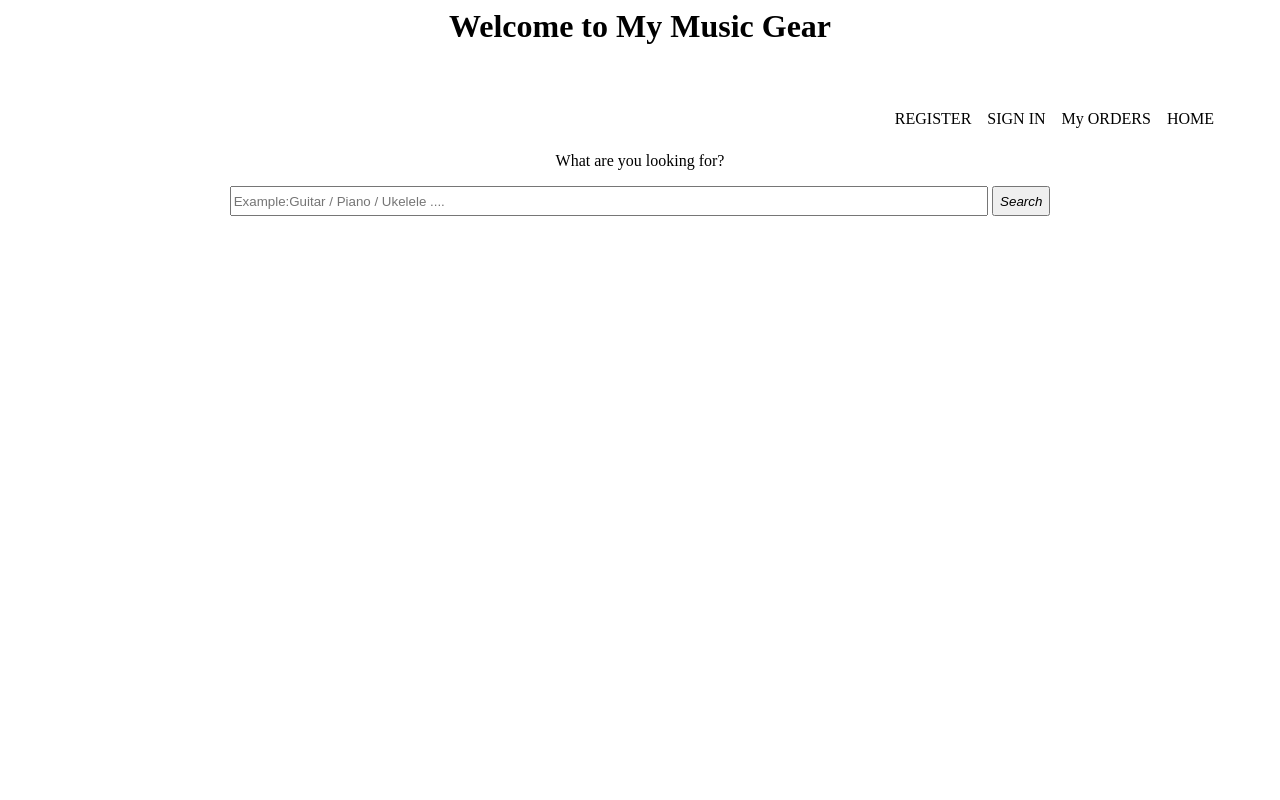
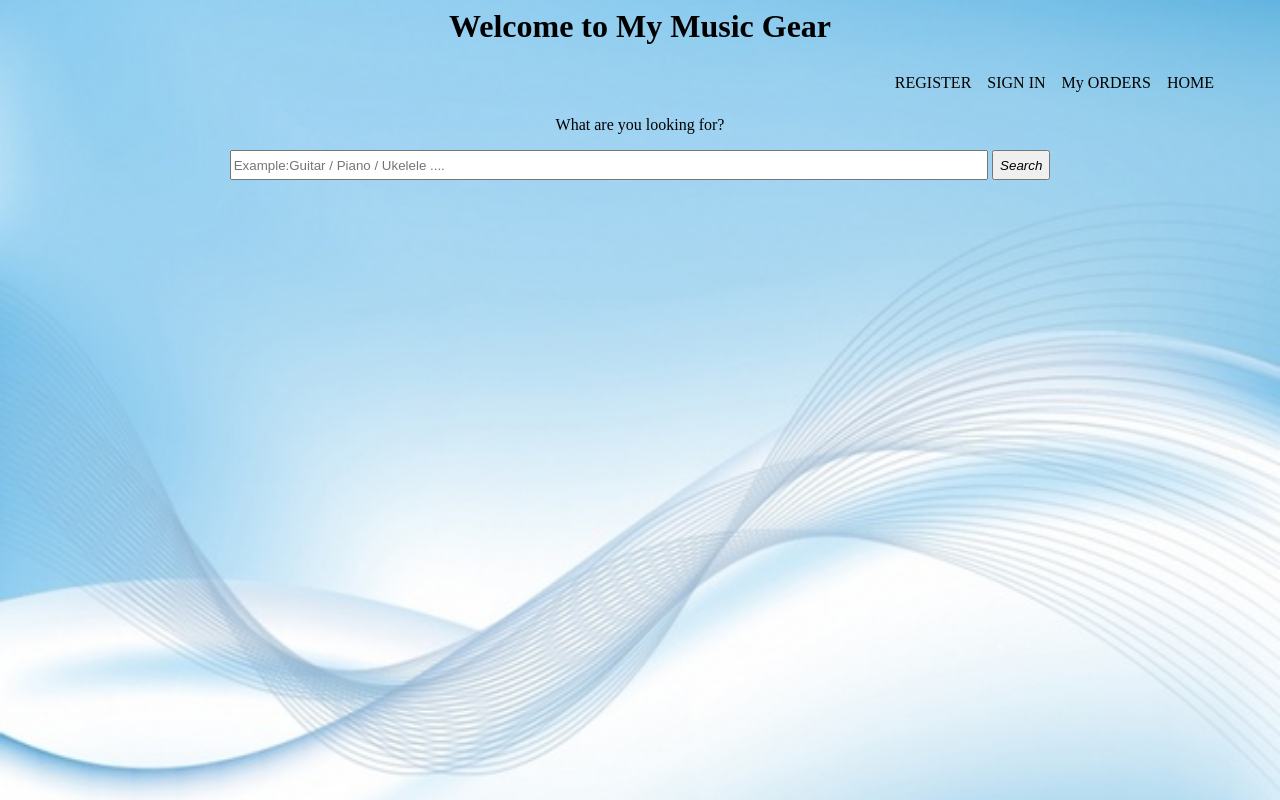
Before and after one commit to TracyWynter/ISIT307_Assn1, a PHP site: page /myMusicGear.php in a window 1280 px wide. Run offline with PHP 8.4, Linux system fonts and the light colour scheme.

Commit message:
add background image for the site

```diff
--- a/myMusicGear.php
+++ b/myMusicGear.php
@@ -29,10 +29,12 @@
             li a:hover {
                 color: grey;
             }
-            /* background*/
-            .background{
+
+            /* Background*/
+            body{
                  background-image: url("background.jpg");
                  background-repeat: no-repeat;
+                 background-size: cover;
 
             }
          </style>
@@ -41,9 +43,6 @@
     <body>
         <!-- Page Heading Tag -->
         <h1><center> Welcome to My Music Gear </center></h1>
-        <br />
-           <!-- <body background="background.jpg"> -->
-        <br />
         <!-- Navigation -->
         <ul>
             <li><a href="#" class ="navi">HOME</a></li>
```
